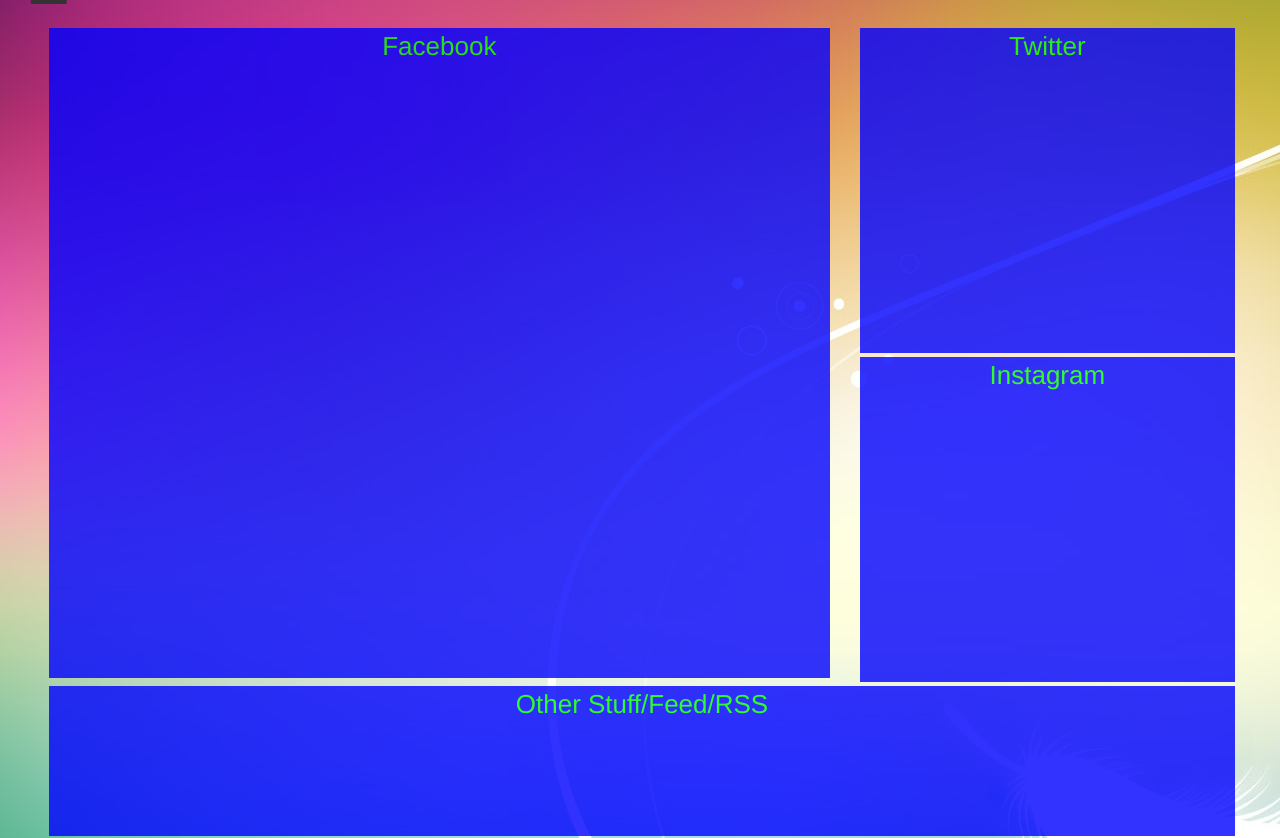
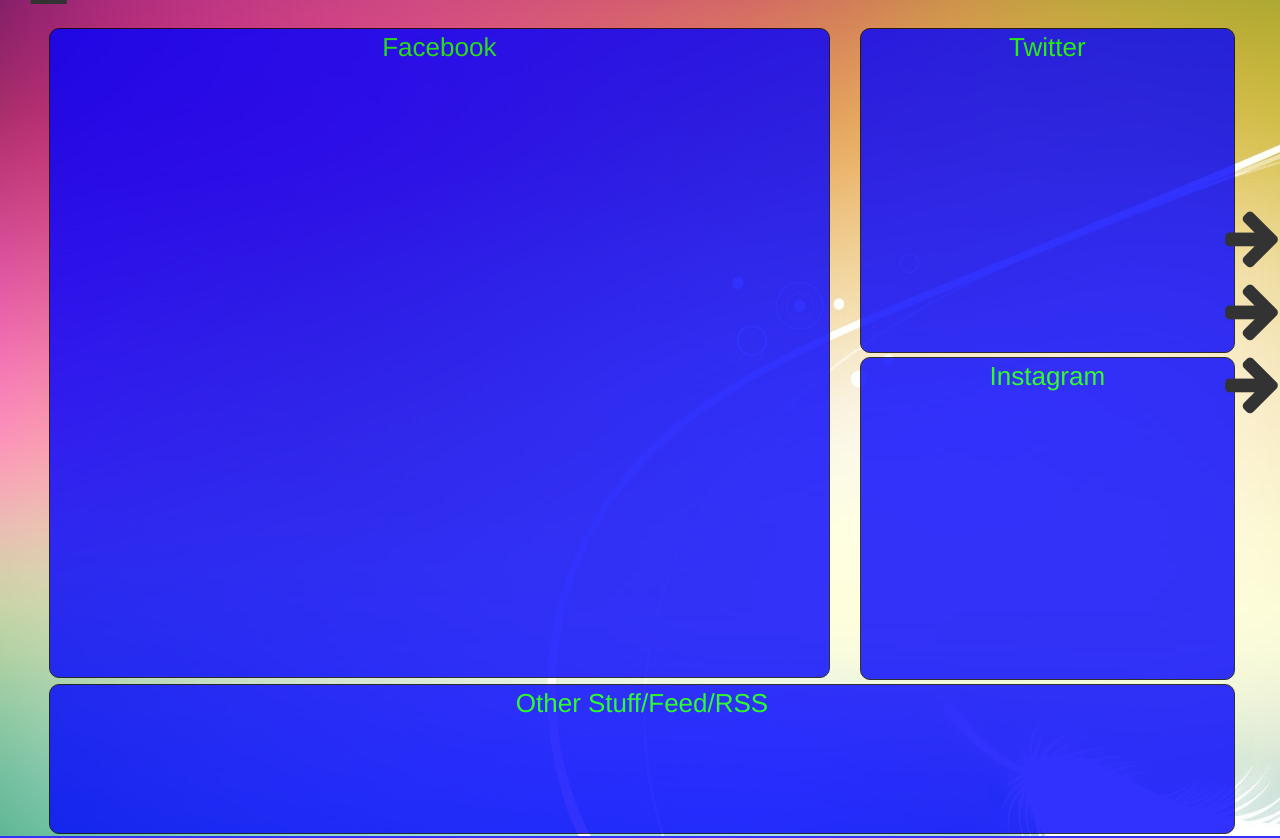
Before and after one commit to Yuugami/Web-Dev-Project, a PHP site: page / in a window 1280 px wide. Shown: the part 52-890 px from the top of the page. Run offline with PHP 8.4, Linux system fonts and the light colour scheme; some libraries are stand-ins or nearby versions.

Commit message:
Project Progress - Cabinet
Cabinet Feature in but still buggy.

```diff
--- a/css/style.css
+++ b/css/style.css
@@ -33,6 +33,8 @@
 
 .menuHover {
 	background-color: white;
+	border-radius: 10px;
+
 	opacity: 0.8;
 }
 
@@ -61,26 +63,68 @@
 	font-size: 16px;
 }
 
-/* Body */
+/* Body - Cabinet Feature */
 
 .cabinethover {
 	position: absolute;
 	right: 0px;
 	top: 31%;
-	z-index: 2;
+	z-index: 4;
 
 	height: 27%;
 }
 
 .fa.fa-arrow-left {
 	display: none;
+
 	position: relative;
+	z-index: 6;
 }
+
+#cabinet {
+	height: 100%;
+	width: 40%;
+
+	position: absolute;
+	right: 0px;
+	top: 0px;
+	z-index: 3;
+
+	border: 9px solid black;
+	background-color: brown;
+	border-radius: 10px;
+
+	display: none;
+}
+
+#cabinet p {
+	font-size: 30px;
+	font-weight: bold;
+	color: white;
+	text-align: center;
+}
+
+.miniblocks {
+	width: 220px;
+	height: 220px;
+
+	border-radius: 10px;
+	margin-left: 17px;
+	margin-right: 10px;
+	border: 1px solid black;
+	background-color: white;
+
+	display: inline-block;
+}
+
+.miniblocks p {
+	color: black;
+}
+
+/* Body - Main */
 
 .home {
 	padding-top: 2%;
-	position: relative;
-	z-index: 1;
 }
 
 .container-fluid {
@@ -98,17 +142,22 @@
 	font-size: 26px;
 	color: #00FF00;
 	margin: 2px;
+
+	border: 1px solid black;
+	border-radius: 10px;
 }
 
 .col-md-4 .row .col-md-12 .blocks {
 	height: 325px;
 }
 
+#instagram {
+	height: 323px;
+}
+
 .col-md-12 .blocks {
 	height: 150px;
 }
-
-
 
 /* Footer */
 
--- a/index.php
+++ b/index.php
@@ -48,6 +48,30 @@
             <li><i class="fa fa-arrow-left fa-4x"></i></li>
           </ul>
         </div>
+        <div class="cabinethover">
+          <ul>
+            <li><i class="fa fa-arrow-right fa-4x"></i></li>
+            <li><i class="fa fa-arrow-right fa-4x"></i></li>
+            <li><i class="fa fa-arrow-right fa-4x"></i></li>
+          </ul>
+        </div>
+        <div id="cabinet">
+          <!-- So these are where the social site blocks are.
+          You can pick them up and replace the current blocks-->
+          <p> Social Blocks </p>
+          <div class="miniblocks"></div>
+          <div class="miniblocks"></div>
+          <div class="miniblocks"></div>
+          <div class="miniblocks"></div>
+          <div class="miniblocks"></div>
+          <div class="miniblocks"></div>
+          <div class="miniblocks"></div>
+          <div class="miniblocks"></div>
+          <div class="miniblocks"></div>
+          <div class="miniblocks"></div>
+          <div class="miniblocks"></div>
+          <div class="miniblocks"></div>
+        </div>
         <div class="row">
           <div class="col-md-8">
             <div class="blocks" id="facebook">Facebook</div>
@@ -55,9 +79,7 @@
           <div class="col-md-4">
             <div class="row">
               <div class="col-md-12">
-                <div class="blocks" id="twitter">
-                  Twitter
-                </div>
+                <div class="blocks" id="twitter">Twitter</div>
               </div>
               <div class="col-md-12">
                 <div class="blocks" id="instagram">Instagram</div>
@@ -67,7 +89,7 @@
         </div>
         <div class="row">
           <div class="col-md-12">
-            <div class="blocks">
+            <div class="blocks" id="extrafeed">
               Other Stuff/Feed/RSS
             </div>
           </div>
--- a/js/main.js
+++ b/js/main.js
@@ -8,10 +8,8 @@
 	$(".fa.fa-bars").click(function()
 	{
 		$(".menuPanel").slideToggle();
-		if(document.getElementById("darken").style.display == "block")
-			$("#darken").css("display", "none");
-		else
-			$("#darken").css("display", "block");
+
+		toggleVision("darken");
 	});
 
 	$(".cabinethover").hover(function()
@@ -36,9 +34,27 @@
 	{
 		$(".fa.fa-arrow-left").hide();
 	});
+
+	$(".cabinethover").click(function()
+	{
+		toggleVision("cabinet");
+		toggleVision("darken");
+		$(".fa.fa-arrow-left").css("right", "700px");
+	});
 });
 
-!function(d,s,id)
+function toggleVision(obj)
+{
+	var id = "#" + obj;
+	if(document.getElementById(obj).style.display == "block")
+		$(id).css("display", "none");
+	else
+		$(id).css("display", "block");
+}
+
+
+
+/* !function(d,s,id)
 {
 	var js,fjs=d.getElementsByTagName(s)[0],
 	p=/^http:/.test(d.location)?'http':'https';
@@ -50,4 +66,4 @@
 			js.src=p+"://platform.twitter.com/widgets.js";
 			fjs.parentNode.insertBefore(js,fjs);
 		}
-}(document,"script","twitter-wjs");
+}(document,"script","twitter-wjs"); */
```
